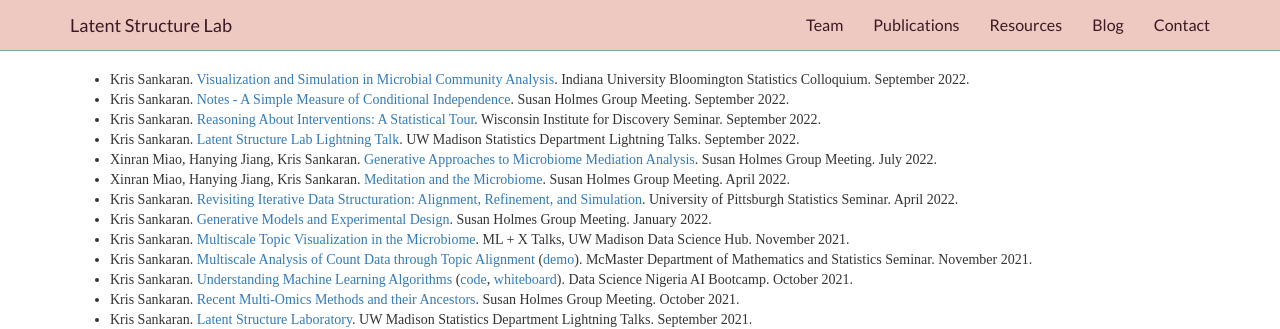
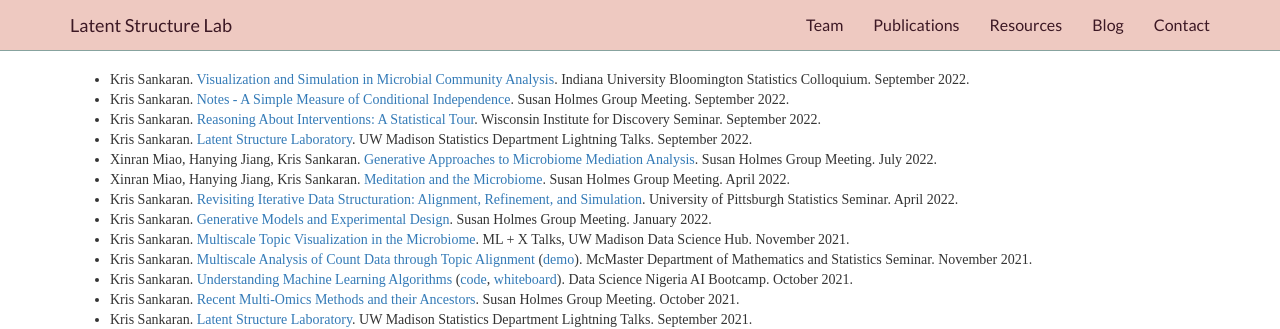
Before and after one commit to krisrs1128/LSLab, a Jekyll site: the page built from _includes/talks.md, in a window 1280 px wide. Shown: the top 329 px of the page. Built offline with Jekyll 4.4.1, drawn with Linux system fonts in a browser that asks for light colours.

Commit message:
consistency

```diff
--- a/_includes/talks.md
+++ b/_includes/talks.md
@@ -8,7 +8,7 @@ sectionid: talks
 * Kris Sankaran. [Visualization and Simulation in Microbial Community Analysis](https://krisrs1128.github.io/talks/2022/20221021/20221021.html). Indiana University Bloomington Statistics Colloquium. September 2022.
 * Kris Sankaran. [Notes - A Simple Measure of Conditional Independence](https://krisrs1128.github.io/talks/2022/20220930/20220930.html). Susan Holmes Group Meeting. September 2022.
 * Kris Sankaran. [Reasoning About Interventions: A Statistical Tour](https://krisrs1128.github.io/LSLab/assets/talks/20220928.html). Wisconsin Institute for Discovery Seminar. September 2022.
-* Kris Sankaran. [Latent Structure Lab Lightning Talk](https://krisrs1128.github.io/talks/2022/20220916/20220916.html). UW Madison Statistics Department Lightning Talks. September 2022.
+* Kris Sankaran. [Latent Structure Laboratory](https://krisrs1128.github.io/talks/2022/20220916/20220916.html). UW Madison Statistics Department Lightning Talks. September 2022.
 * Xinran Miao, Hanying Jiang, Kris Sankaran. [Generative Approaches to Microbiome Mediation Analysis](https://drive.google.com/file/d/1n6gEubzFuIRRRYxGewY81k1ZdQS24oKg/view?usp=sharing). Susan Holmes Group Meeting. July 2022.
 * Xinran Miao, Hanying Jiang, Kris Sankaran. [Meditation and the Microbiome](https://drive.google.com/file/d/17xNjMA-pH70wM_gknUnM0A5gr0k87gAo/view?usp=sharing). Susan Holmes Group Meeting. April 2022.
 * Kris Sankaran. [Revisiting Iterative Data Structuration: Alignment, Refinement, and Simulation](https://drive.google.com/file/d/1ju9f8e8aRb5OYLE28Ub0Pc6i2KCpcjgN/view?usp=sharing). University of Pittsburgh Statistics Seminar. April 2022.
```
